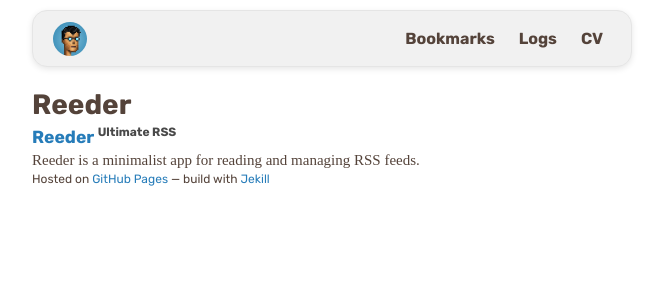
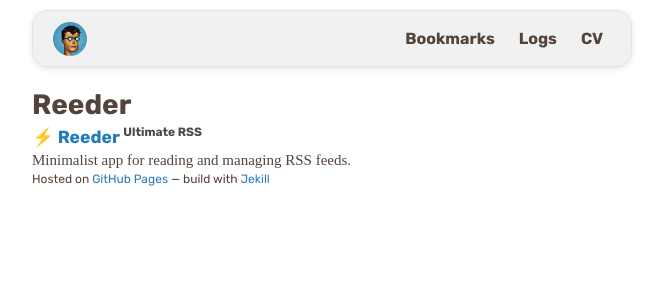
Before and after one commit to alobanov/alobanov.github.io, a Jekyll site: the page built from _bookmarks/2024-12-23-reeder.md, in a window 1280 px wide. Shown: the top 300 px of the page, without its empty margins (308-971 px from the left). Built offline with Jekyll 4.4.1, drawn with Linux system fonts in a browser that asks for light colours; some web fonts are replaced.

Commit message:
update reeder bookmark

```diff
--- a/_bookmarks/2024-12-23-reeder.md
+++ b/_bookmarks/2024-12-23-reeder.md
@@ -3,9 +3,9 @@
 title: Reeder
 date: 2024-12-23
 tags:
- - App
+  - App
 ---
 
-### [Reeder](https://reederapp.com/) <small class="superscript">Ultimate RSS</small>
+### ⚡️ [Reeder](https://reederapp.com/) <small class="superscript">Ultimate RSS</small>
 
-Reeder is a minimalist app for reading and managing RSS feeds.
+Minimalist app for reading and managing RSS feeds.
```
